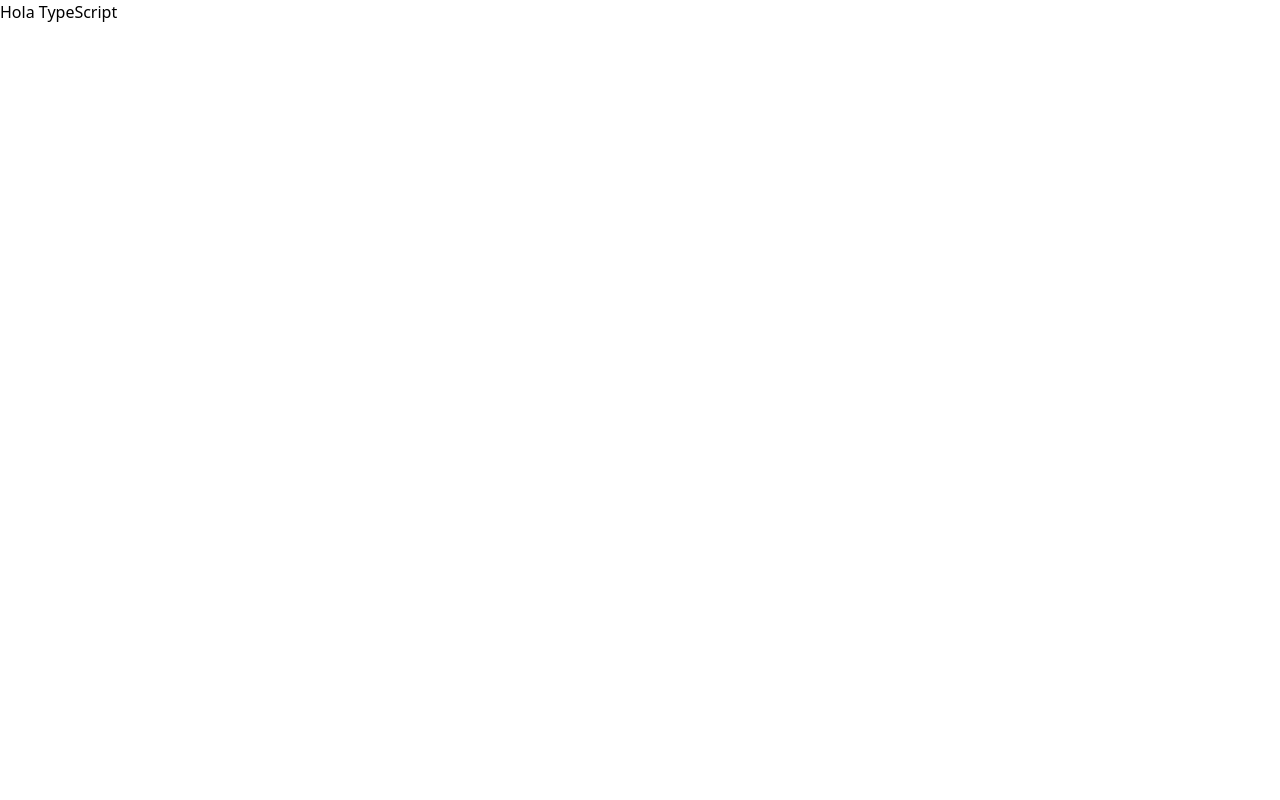
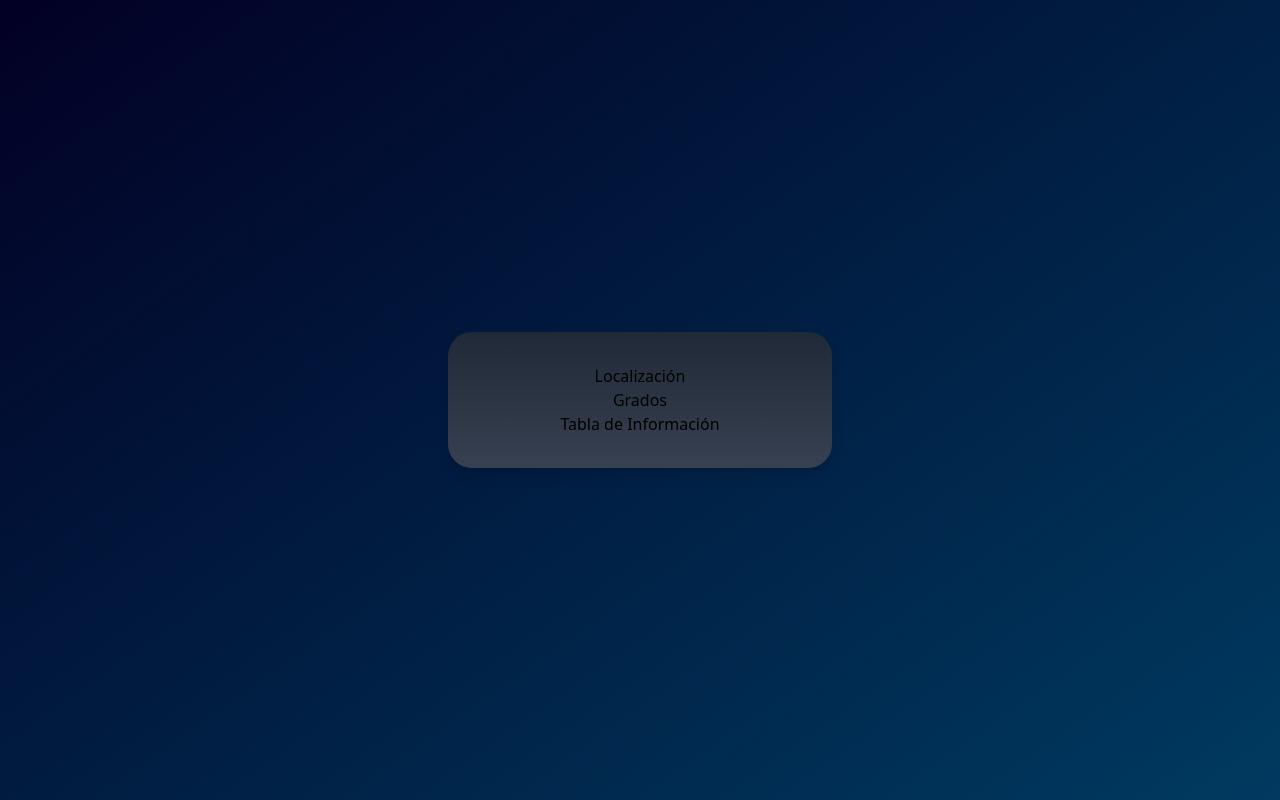
Before and after one commit to yefrid18/react-app-clima, a React (Vite) app: page / in a window 1280 px wide. Built offline with nearby package versions, Linux system fonts and the light colour scheme.

Commit message:
Creando componente WeatherContainer

```diff
--- a/src/App.css
+++ /dev/null
@@ -1,41 +0,0 @@
-#root {
-  max-width: 1280px;
-  margin: 0 auto;
-  padding: 2rem;
-  text-align: center;
-}
-
-.logo {
-  height: 6em;
-  padding: 1.5em;
-  will-change: filter;
-}
-.logo:hover {
-  filter: drop-shadow(0 0 2em #646cffaa);
-}
-.logo.react:hover {
-  filter: drop-shadow(0 0 2em #61dafbaa);
-}
-
-@keyframes logo-spin {
-  from {
-    transform: rotate(0deg);
-  }
-  to {
-    transform: rotate(360deg);
-  }
-}
-
-@media (prefers-reduced-motion: no-preference) {
-  a:nth-of-type(2) .logo {
-    animation: logo-spin infinite 20s linear;
-  }
-}
-
-.card {
-  padding: 2em;
-}
-
-.read-the-docs {
-  color: #888;
-}
--- a/src/App.tsx
+++ b/src/App.tsx
@@ -1,8 +1,10 @@
+import { WeatherContainer } from "./components/WeatherContainer"
+
 function App() {
 
   return (
-    <div className="App">
-     <h1>Hola TypeScript</h1>
+    <div className="w-full h-screen flex flex-col justify-center items-center">
+     <WeatherContainer />
     </div>
   )
 }
--- /dev/null
+++ b/src/components/WeatherContainer.tsx
@@ -0,0 +1,12 @@
+
+export const WeatherContainer = () => {
+  return (
+    <main className="w-96 rounded-3xl bg-gradient-to-b from-gray-800 to-gray-700 shadow-lg">
+        <div className="flex w-full items-center flex-col p-8">
+            <h1>Localización</h1>
+            <h1>Grados</h1>
+            <h1>Tabla de Información</h1>
+        </div>
+    </main>
+  )
+}
--- a/src/index.css
+++ b/src/index.css
@@ -1,3 +1,49 @@
 @import "tailwindcss/base";
 @import "tailwindcss/components";
 @import "tailwindcss/utilities";
+
+*{
+    margin:0;
+    padding:0;
+    box-sizing: border-box;
+}
+
+body{
+    background: rgb(2,0,36);
+    background: linear-gradient(
+        145deg,
+        rgba(2,0,36,1) 0%,
+        rgba(0,58,96,1) 100%
+    );
+}
+
+input{
+    position: absolute;
+    width: 260px;
+    height: 33px;
+    outline: none;
+    border: 1px solid #9bf;
+    border-radius: 5px;
+    background-color: #eff;
+    padding: 12px;
+    font-size: 15px;
+    color: #444;
+    top: 5vh;
+    transform: translate(-50%, -50%);
+}
+
+table{
+    color: #eff;
+    width: 210px;
+    font-size: 17px;
+}
+
+th{
+    padding: 0.6vh;
+    text-align: left;
+    color: rgb(255,153,0);
+}
+
+td{
+    width: 79px;
+}
```
